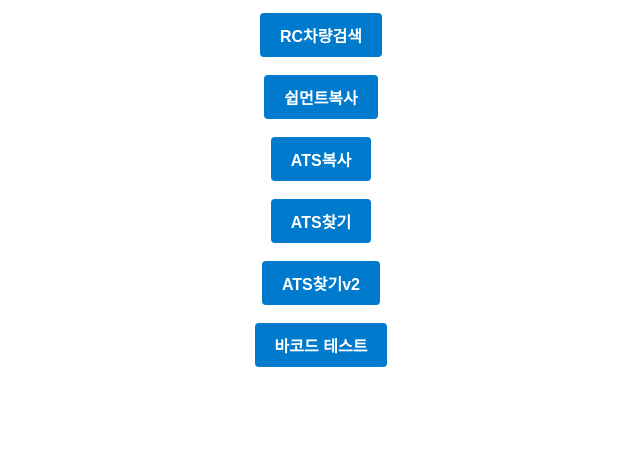
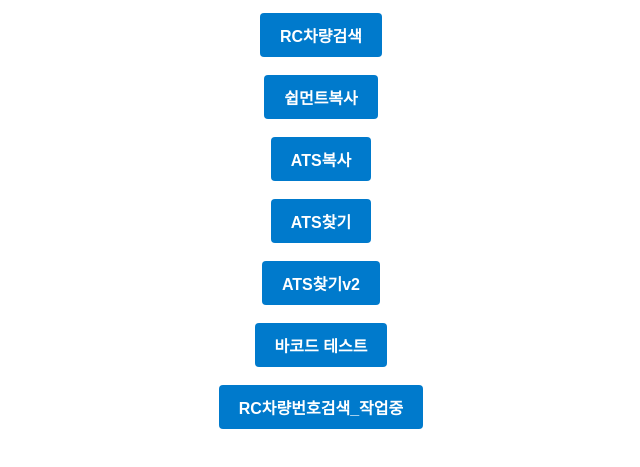
Before and after one commit to duck02dev/dm-tools, a plain HTML site: page index.html in a window 1280 px wide. Shown: the part 165-632 px from the top of the page, without its empty margins (319-959 px from the left). Drawn offline with Linux system fonts and the light colour scheme.

Commit message:
Add RC vehicle number search bookmarklet

```diff
--- a/index.html
+++ b/index.html
@@ -44,5 +44,9 @@
   <a class="bookmarklet-btn" href="javascript:(()=>{const s=document.createElement('script');const today=new Date().toISOString().slice(0,10).replace(/-/g,'');s.src='https://duck02dev.github.io/dm-tools/show-order-num-barcode.js?t='+today;document.body.appendChild(s);})();">
     바코드 테스트
   </a>
+  <br><br>
+  <a class="bookmarklet-btn" href="javascript:(()=>{const s=document.createElement('script');const today=new Date().toISOString().slice(0,10).replace(/-/g,'');s.src='https://duck02dev.github.io/dm-tools/search-rc-vehicle-number.js?t='+today;document.body.appendChild(s);})();">
+    RC차량번호검색_작업중
+  </a>
 </body>
 </html>
```
